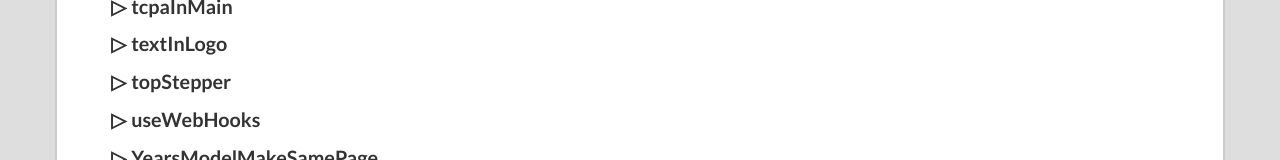
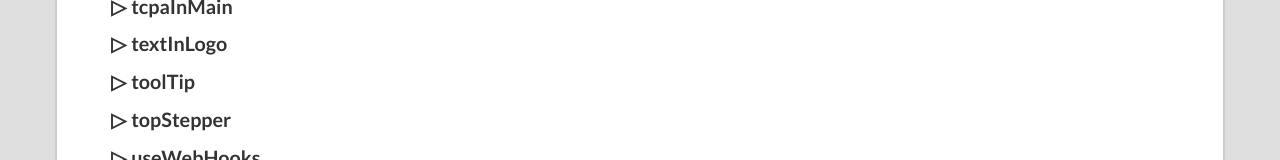
Before and after one commit to BigBeardedDev74/sc-v3-documentation, a SvelteKit app: page /new-site-creation in a window 1280 px wide. Shown: the part 4938-5098 px from the top of the page. Built offline with nearby package versions, Linux system fonts and the light colour scheme.

Commit message:
update options

```diff
--- a/src/data/configOptions.js
+++ b/src/data/configOptions.js
@@ -539,5 +539,11 @@ const configOptions = [
     desc: "reverses the years in the birth date dropdown",
     required: false,
   },
+  {
+    title: "toolTip",
+    type: "boolean",
+    desc: "adds 'SEE LIST' to the HasConditions and HasLifeEvents questions which trigger a tooltip with the list of conditions and events",
+    required: false,
+  },
 ];
 export default configOptions;
```
